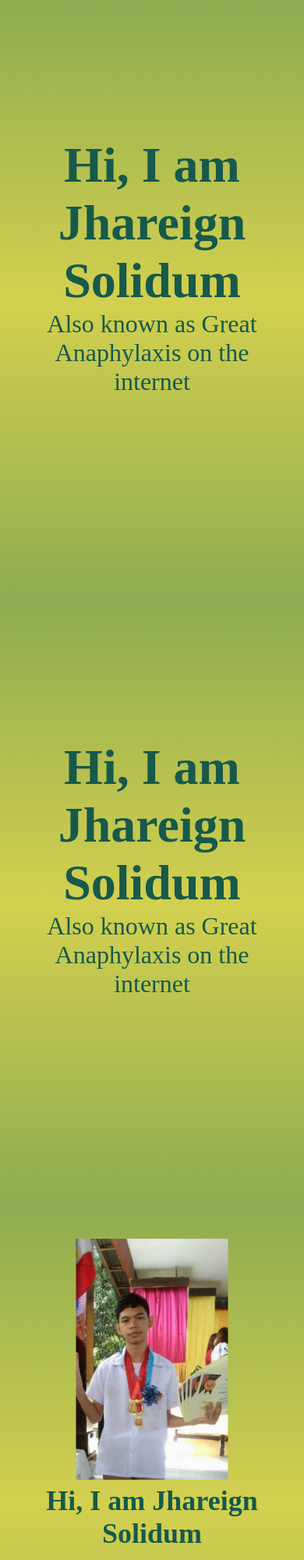
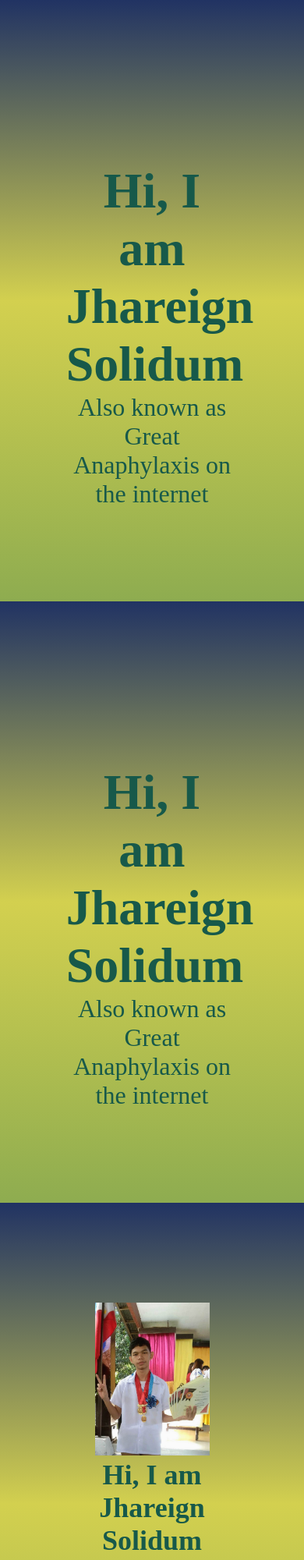
Before and after one commit to great-anaphylaxis/website-prototyper, a plain HTML site: page index.html in a window 390 px wide. Shown: the top 2000 px of the page at 78% size. Drawn offline with Linux system fonts and the light colour scheme.

Commit message:
resize proofing?

```diff
--- a/style.css
+++ b/style.css
@@ -14,9 +14,9 @@
 }
 
 .section {
-    background-image: linear-gradient(var(--color-primary), var(--color-tertiary), var(--color-primary));
+    background-image: linear-gradient(var(--color-quaternary), var(--color-tertiary), var(--color-primary));
     color: var(--color-secondary);
-    height: 80vh;
+    min-height: 80vh;
 }
 
 hr {
@@ -60,17 +60,17 @@ hr {
 .type1 {
     position: relative;
     padding: 3em;
+
+    display: flex;
+    justify-content: center;
+    gap: 4em;
 }
 
 /* container 1 */
 
 .type1 > .container1 {
-    position: absolute;
-    left: 10%;
-    top: 10%;
-    transform: translate(-10%, -10%);
-
     width: 40%;
+    height: fit-content;
 }
 
 .type1 > .container1 > h1 {
@@ -84,12 +84,8 @@ hr {
 /* container 2 */
 
 .type1 > .container2 {
-    position: absolute;
-    left: 80%;
-    top: 10%;
-    transform: translate(-80%, -10%);
-
     width: 40%;
+    height: fit-content;
 }
 
 .type1 > .container2 > img {
@@ -102,14 +98,18 @@ hr {
 /* responsiveness */
 
 @media (max-width: 1000px) {
+
+    .type1 {
+        display: block;
+    }
+
     /* container 1 */
     .type1 > .container1 {
-        position: absolute;
-        left: 50%;
-        top: 40%;
-        transform: translate(-50%, -40%);
+        width: 75%;
 
-        width: 75%;
+        float: unset;
+        margin: auto;
+        margin-top: 10em;
 
         text-align: center;
     }
@@ -142,13 +142,11 @@ hr {
 /* container 1 */
 
 .type2 > .container1 {
-    position: absolute;
-    left: 50%;
-    top: 40%;
-    transform: translate(-50%, -40%);
+    width: 75%;
+    height: fit-content;
 
-    width: 75%;
-
+    margin: auto;
+    margin-top: 10em;
     text-align: center;
 }
 
@@ -180,18 +178,18 @@ hr {
 .type3 {
     position: relative;
     padding: 3em;
+
+    display: flex;
+    justify-content: center;
+    gap: 4em;
 }
 
 /* container 1 */
 
 .type3 > .container1 {
-    position: absolute;
-    left: 10%;
-    top: 10%;
-    transform: translate(-10%, -10%);
+    height: 100%;
 
-    width: 40%;
-    height: 70%;
+    flex: 1 1 0;
 }
 
 .type3 > .container1 > img {
@@ -202,13 +200,6 @@ hr {
 }
 
 .type3 > .container1 > h1 {
-    position: absolute;
-    left: 50%;
-    top: 100%;
-    transform: translateX(-50%);
-
-    width: 140%;
-
     font-size: 2.75em;
     text-align: center;
 }
@@ -217,12 +208,9 @@ hr {
 /* container 2 */
 
 .type3 > .container2 {
-    position: absolute;
-    left: 80%;
-    top: 10%;
-    transform: translate(-80%, -10%);
+    height: 100%;
 
-    width: 30%;
+    flex: 1 1 0;
 }
 
 .type3 > .container2 > p {
@@ -232,36 +220,24 @@ hr {
 /* responsiveness */
 
 @media (max-width: 1000px) {
+    .type3 {
+        display: block;
+    }
+
     /* container 1 */
     .type3 > .container1 {
-        position: absolute;
-        left: 50%;
-        top: 10%;
-        transform: translate(-50%, -10%);
-
         width: 50%;
         height: 40%;
+        margin: auto;
+        margin-top: 5em;
     }
 
     .type3 > .container1 > h1 {
-        position: absolute;
-        left: 50%;
-        top: 140%;
-        transform: translate(-50%, -140%);
-
         font-size: 2.25em;
         text-align: center;
     }
 
     /* container 2 */
-    .type3 > .container2 {
-        position: absolute;
-        left: 50%;
-        top: 65%;
-        transform: translate(-50%, -65%);
-
-        width: 70%;
-    }
 
     .type3 > .container2 > p {
         font-size: 1.5em;
@@ -281,13 +257,9 @@ hr {
 /* container 1 */
 
 .type4 > .container1 {
-    position: absolute;
-    left: 50%;
-    top: 40%;
-    transform: translate(-50%, -40%);
-
     width: 75%;
 
+    margin: auto;
     text-align: center;
 }
 
@@ -325,15 +297,11 @@ hr {
 /* container 1 */
 
 .type5 > .container1 {
-    position: absolute;
-    left: 50%;
-    top: 40%;
-    transform: translate(-50%, -40%);
-
     width: 75%;
     height: 100%;
 
     text-align: center;
+    margin: auto;
 }
 
 .type5 > .container1 > h1 {
```
